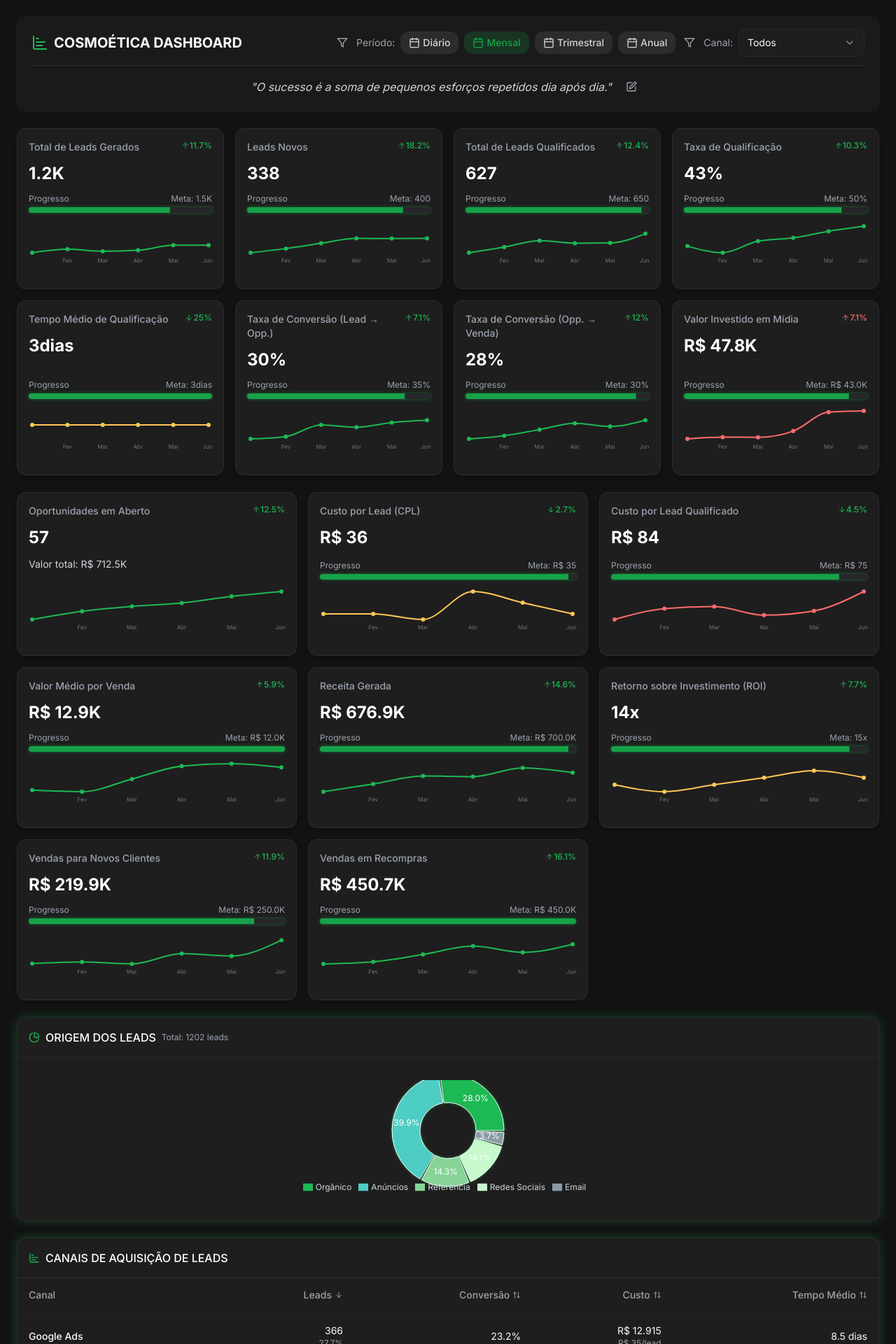
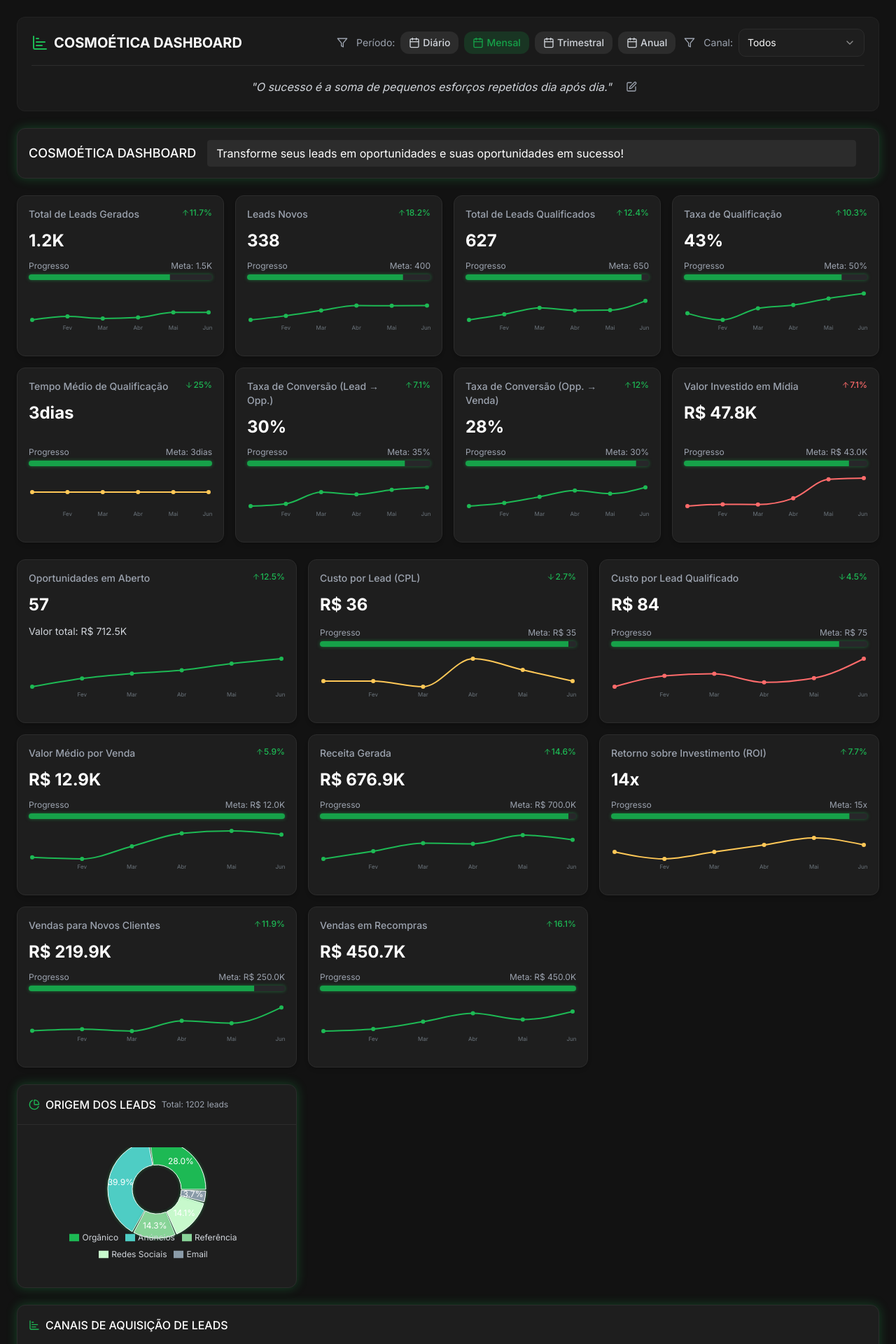
Before and after one commit to ledebutbrasil/revenue-growth-glance, a React (Vite) app: page / in a window 1280 px wide. Shown: the top 1920 px of the page at 70% size. Built offline with nearby package versions, Linux system fonts and the light colour scheme.

Commit message:
Fix: Adjust lead source box size and bug fixes
- Adjusted the size of the lead source box to match the "Vendas em Recompras" box.
- Addressed and fixed identified bugs.

```diff
--- a/src/components/Dashboard/LeadSourceChart.tsx
+++ b/src/components/Dashboard/LeadSourceChart.tsx
@@ -46,15 +46,15 @@ const LeadSourceChart: React.FC<LeadSourceChartProps> = ({ data }) => {
   };
 
   return (
-    <div className="dashboard-card h-full">
+    <div className="dashboard-card h-full flex flex-col">
       <div className="p-4 border-b border-dark-100 flex items-center">
         <ChartPie className="h-4 w-4 text-brand-primary mr-2" />
         <h3 className="text-base font-medium text-white">ORIGEM DOS LEADS</h3>
         <span className="ml-2 text-xs text-gray-400">Total: {totalLeads} leads</span>
       </div>
 
-      <div className="p-4">
-        <div className="chart-container" style={{ height: '200px' }}>
+      <div className="p-4 flex-1 flex items-center justify-center">
+        <div className="chart-container" style={{ height: '180px', width: '100%' }}>
           <ResponsiveContainer width="100%" height="100%">
             <PieChart>
               <Pie
@@ -62,8 +62,8 @@ const LeadSourceChart: React.FC<LeadSourceChartProps> = ({ data }) => {
                 cx="50%"
                 cy="50%"
                 labelLine={false}
-                outerRadius={80}
-                innerRadius={40}
+                outerRadius={70}
+                innerRadius={35}
                 fill="#8884d8"
                 dataKey="value"
                 label={renderCustomizedLabel}
--- a/src/data/mockData.ts
+++ b/src/data/mockData.ts
@@ -10,6 +10,7 @@ export interface KPIData {
   change: number;
   isPositiveGood: boolean;
   isInverse?: boolean; // For KPIs where lower is better
+  opportunityValue?: number; // Adding this property for opportunity values
   history: Array<{ period: string; value: number; goal?: number }>; // Historical data
 }
 
--- a/src/pages/Index.tsx
+++ b/src/pages/Index.tsx
@@ -23,6 +23,7 @@ const Index = () => {
   const [kpiData, setKpiData] = useState(initialKpiData);
   const [sourceData, setSourceData] = useState(initialSourceData);
   const [channelData, setChannelData] = useState(initialChannelData);
+  const [motivationalQuote, setMotivationalQuote] = useState<string>("Transforme seus leads em oportunidades e suas oportunidades em sucesso!");
 
   // Create a separate KPI for open opportunities with all required KPIData properties
   const [openOpportunities, setOpenOpportunities] = useState<KPIData>({
@@ -32,10 +33,9 @@ const Index = () => {
     previousValue: 50,
     change: 12.5,
     unit: "",
-    goal: undefined, // Explicitly setting as undefined
+    opportunityValue: 720000, // Adding the total value of opportunities
     isInverse: false,
     isPositiveGood: true,
-    opportunityValue: 720000, // Adding the total value of opportunities
     history: [
       { period: "Jan", value: 40 },
       { period: "Fev", value: 45 },
@@ -130,6 +130,11 @@ const Index = () => {
     });
   };
 
+  // Handle motivational quote update
+  const handleQuoteChange = (e: React.ChangeEvent<HTMLInputElement>) => {
+    setMotivationalQuote(e.target.value);
+  };
+
   return (
     <div className="min-h-screen w-full max-w-full overflow-x-hidden p-4 md:p-6">
       <Header
@@ -138,6 +143,22 @@ const Index = () => {
         activeChannel={activeChannel}
         setActiveChannel={setActiveChannel}
       />
+
+      {/* Motivational Quote Section */}
+      <div className="mb-6">
+        <div className="dashboard-card p-4 flex items-center justify-between">
+          <h2 className="text-lg font-medium text-white">COSMOÉTICA DASHBOARD</h2>
+          <div className="flex-1 mx-4">
+            <input
+              type="text"
+              value={motivationalQuote}
+              onChange={handleQuoteChange}
+              className="w-full bg-dark-100 border border-dark-100 rounded px-3 py-1.5 text-white focus:border-primary focus:ring-1 focus:ring-primary"
+              placeholder="Digite uma frase motivacional..."
+            />
+          </div>
+        </div>
+      </div>
 
       {/* Main grid layout */}
       <div className="grid grid-cols-1 md:grid-cols-2 lg:grid-cols-4 gap-4 mb-6">
@@ -155,9 +176,14 @@ const Index = () => {
         ))}
       </div>
 
-      {/* Lead sources chart - Moved to its own row */}
-      <div className="mb-6">
-        <LeadSourceChart data={sourceData} />
+      {/* Lead sources chart - in its own row with grid layout */}
+      <div className="grid grid-cols-1 sm:grid-cols-3 gap-4 mb-6">
+        <div className="sm:col-span-1">
+          <LeadSourceChart data={sourceData} />
+        </div>
+        <div className="sm:col-span-2">
+          {/* This div is intentionally empty to maintain layout balance */}
+        </div>
       </div>
 
       {/* Channel performance table */}
```
